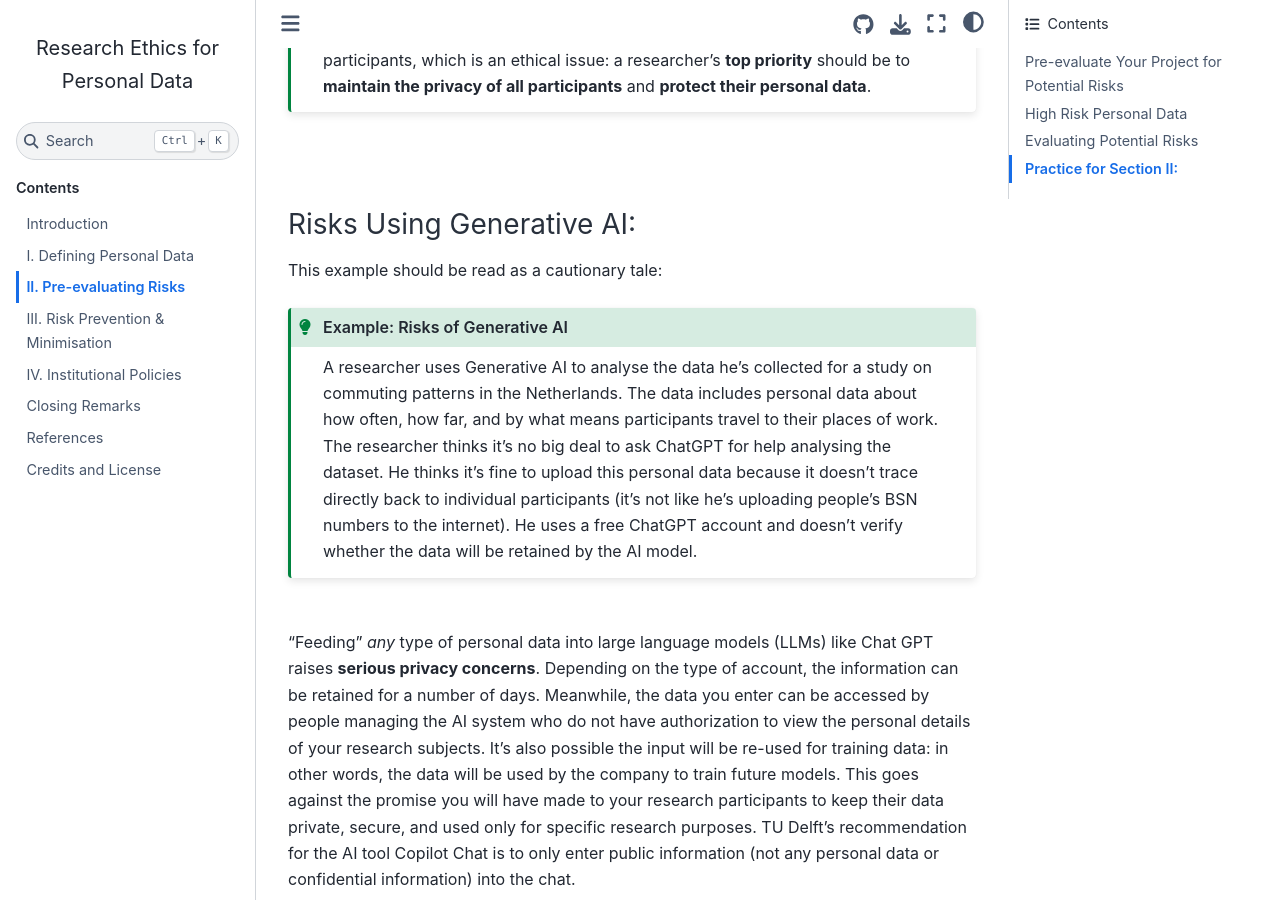
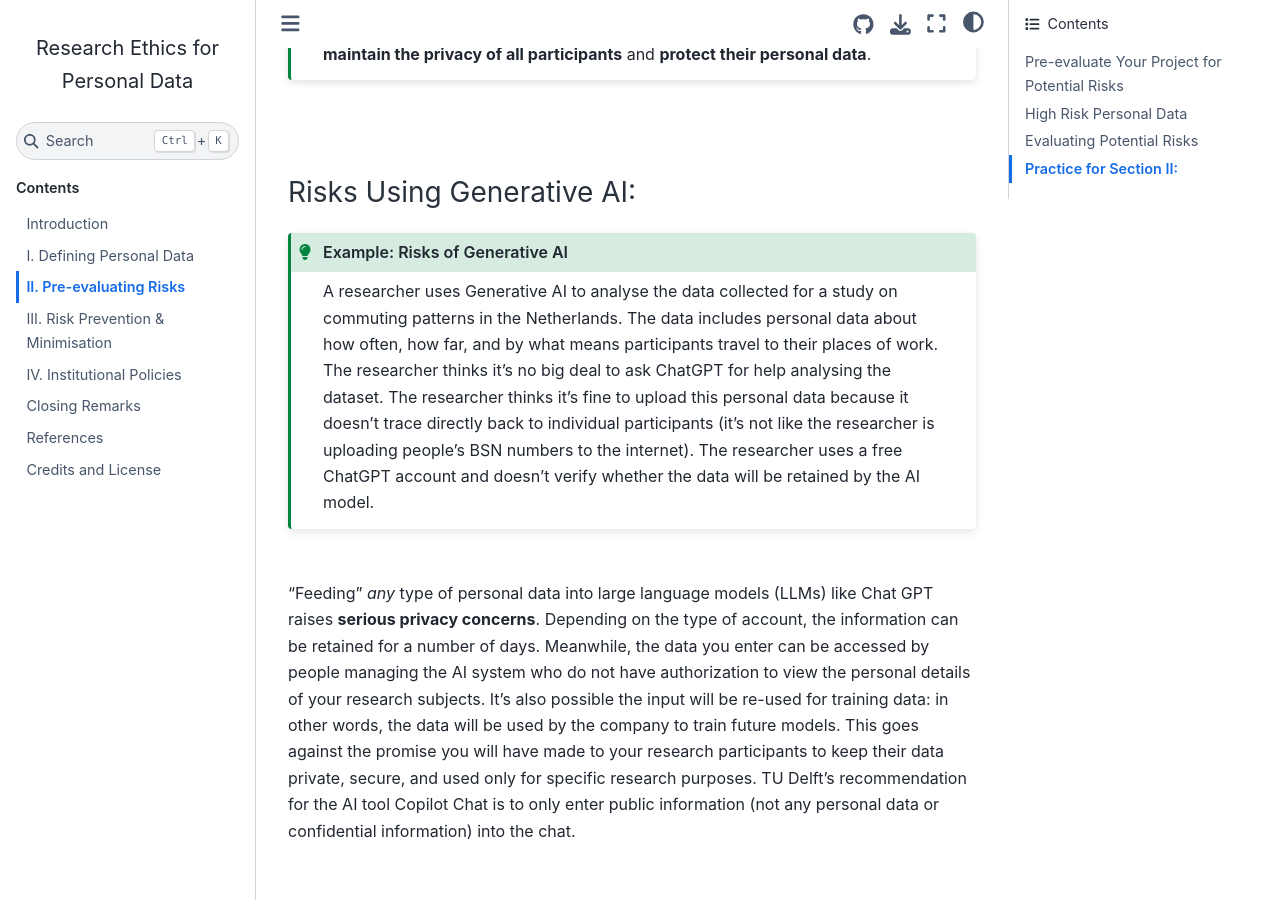
Before and after one commit to tu-delft-library/BSc_Research_Ethics_for_Personal_Data, a Jupyter Book: the page built from book/risks.md, in a window 1280 px wide and 900 px high, scrolled down 5303 px. Built offline with Jupyter Book 1.0.4 settings and Sphinx 7.4.7 and the Sphinx Book theme 1.1.4, drawn with Linux system fonts in a browser that asks for light colours; comment, search, counter and statistics services are not loaded; some of the changed lines change nothing that is shown; some of the changed text lies outside the part shown.

Commit message:
Update risks.md

````diff
--- a/book/risks.md
+++ b/book/risks.md
@@ -68,25 +68,25 @@
 Now we'll look at examples of risks that can apply more generally during and after research.
 
 
-### Risk of Physical and/or Psychological Harm: Examples
+### Risk of Physical and/or Psychological Harm:
 Participants can be harmed physically or psychologically due to experimental set-up or conditions. Scroll across the carousel below to see different scenarios:
 
 ::::{card-carousel} 2
 
 :::{card}
-**Interview questions** cause respondents **undue stress**. For example, it may seem innocent to ask people what they eat for breakfast, but what if some of your participants are survivors of an eating disorder?
+**Interview questions** can cause respondents **undue stress**. For example, it may seem innocent to ask people what they eat for breakfast, but what if some of your participants are survivors of an eating disorder?
 :::
 :::{card}
-Experimental conditions are **unsafe** for participants with **pre-existing medical conditions**. For example, a patient with a history of seizures may be at risk in a study that involves flashing lights.
+Experimental conditions can be **unsafe** for participants with **pre-existing medical conditions**. For example, a patient with a history of seizures may be at risk in a study that involves flashing lights.
 :::
 :::{card}
-**Experimental conditions feel unsafe** for participants. For example, a researcher organises a focus group about workplace climate and mixes supervisors and their employees: it's unlikely that this feels like a safe environment for employees to speak freely (and in this context the employees would be vulnerable subjects).
+**Experimental conditions can feel unsafe** for participants. For example, a researcher organises a focus group about workplace climate and mixes supervisors and their employees: it's unlikely that this feels like a safe environment for employees to speak freely (and in this context the employees would be vulnerable subjects).
 :::
 :::{card}
 There's **no “opt out” protocol**. Or, the experiment is structured in a way that participants don't really feel like they have the right to withdraw.
 :::
 :::{card}
-Interview questions **trigger past trauma**: For example, a group of students is researching the perceptions of employees and students on the existing security measures at a TU Delft faculty. If an employee or a student has encountered a security issue in the past (such as aggression or theft), questioning their perceptions on security measures might **trigger emotional distress** or **bring up difficult memories** of this negative experience.
+Interview questions can **trigger past trauma**: For example, a group of students is researching the perceptions of employees and students on the existing security measures at a TU Delft faculty. If an employee or a student has encountered a security issue in the past (such as aggression or theft), questioning their perceptions on security measures might **trigger emotional distress** or **bring up difficult memories** of this negative experience.
 :::
 ::::
 
@@ -139,15 +139,15 @@
 
 ### Risks Using Generative AI:
 
-This example should be read as a cautionary tale:
+
 
  ```{admonition} Example: Risks of Generative AI
 :class: tip
-A researcher uses Generative AI to analyse the data he's collected for a study on commuting patterns in the Netherlands. The data includes personal data about how often, how far, and by what means participants travel to their places of work. The researcher thinks it's no big deal to ask ChatGPT for help analysing the dataset. He thinks it's fine to upload this personal data because it doesn't trace directly back to individual participants (it's not like he's uploading people's BSN numbers to the internet). He uses a free ChatGPT account and doesn't verify whether the data will be retained by the AI model.
+A researcher uses Generative AI to analyse the data collected for a study on commuting patterns in the Netherlands. The data includes personal data about how often, how far, and by what means participants travel to their places of work. The researcher thinks it's no big deal to ask ChatGPT for help analysing the dataset.  The researcher thinks it's fine to upload this personal data because it doesn't trace directly back to individual participants (it's not like the researcher is uploading people's BSN numbers to the internet). The researcher uses a free ChatGPT account and doesn't verify whether the data will be retained by the AI model.
 ```
 <br>
 
-“Feeding” *any* type of personal data  into large language models (LLMs) like Chat GPT raises **serious privacy concerns**. Depending on the type of account, the information can be retained for a number of days. Meanwhile, the data you enter can be accessed by people managing the AI system who do not have authorization to view the personal details of your research subjects. It's also possible the input will be re-used for training data: in other words, the data will be used by the company to train future models. This goes against the promise you will have made to your research participants to keep their data private, secure, and used only for specific research purposes. TU Delft's recommendation for the AI tool Copilot Chat is to only enter public information (not any personal data or confidential information) into the chat.
+“Feeding” *any* type of personal data into large language models (LLMs) like Chat GPT raises **serious privacy concerns**. Depending on the type of account, the information can be retained for a number of days. Meanwhile, the data you enter can be accessed by people managing the AI system who do not have authorization to view the personal details of your research subjects. It's also possible the input will be re-used for training data: in other words, the data will be used by the company to train future models. This goes against the promise you will have made to your research participants to keep their data private, secure, and used only for specific research purposes. TU Delft's recommendation for the AI tool Copilot Chat is to only enter public information (not any personal data or confidential information) into the chat.
 <br>
 
 
````
